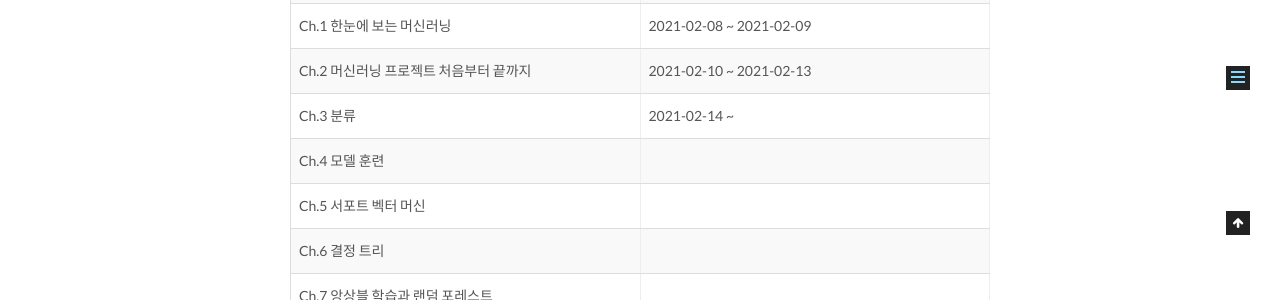
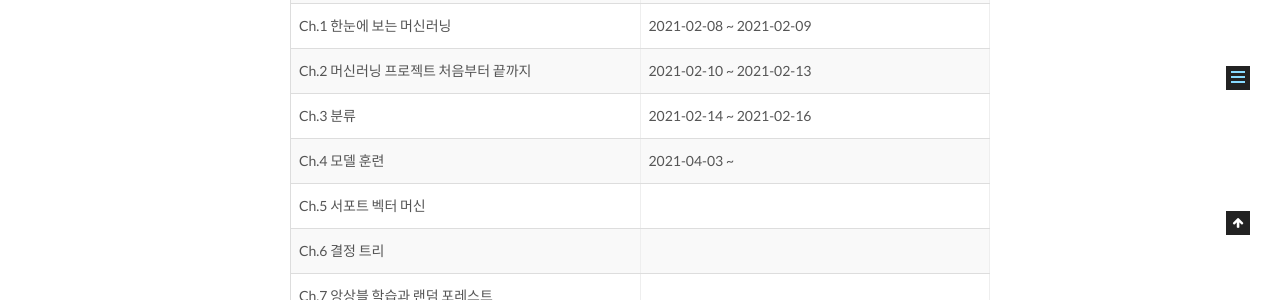
Before and after one commit to ShyRoute/ShyRoute.github.io, a Jekyll site: the page built from _posts/2021-02-08-homl2.md, in a window 1280 px wide. Shown: the part 765-1065 px from the top of the page. Built offline with Jekyll 4.4.1, drawn with Linux system fonts in a browser that asks for light colours; comment, search, counter and statistics services are not loaded.

Commit message:
Update post : homl2 (Ch.3)

```diff
--- a/_posts/2021-02-08-homl2.md
+++ b/_posts/2021-02-08-homl2.md
@@ -21,8 +21,8 @@ tags:
 |**< Part 1 머신러닝 >**|
 |Ch.1 한눈에 보는 머신러닝|2021-02-08 ~ 2021-02-09|
 |Ch.2 머신러닝 프로젝트 처음부터 끝까지|2021-02-10 ~ 2021-02-13|
-|Ch.3 분류|2021-02-14 ~|
-|Ch.4 모델 훈련||
+|Ch.3 분류|2021-02-14 ~ 2021-02-16|
+|Ch.4 모델 훈련|2021-04-03 ~ |
 |Ch.5 서포트 벡터 머신||
 |Ch.6 결정 트리||
 |Ch.7 앙상블 학습과 랜덤 포레스트||
```
